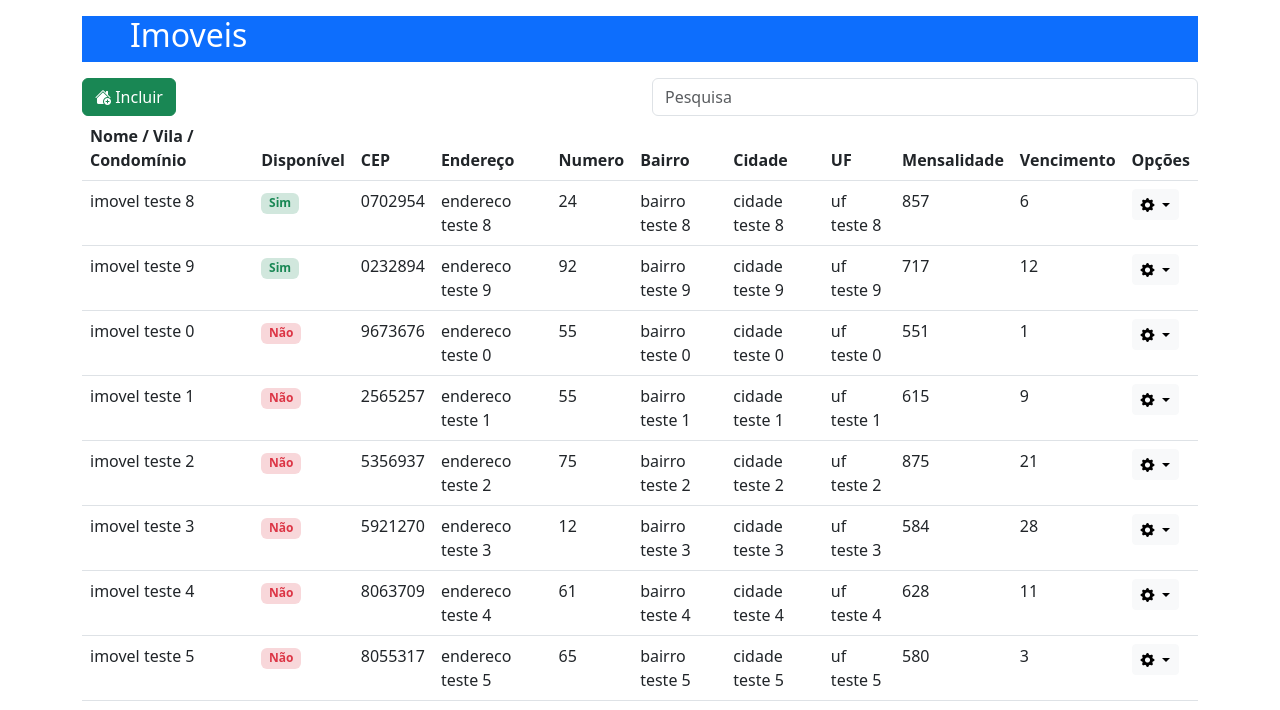
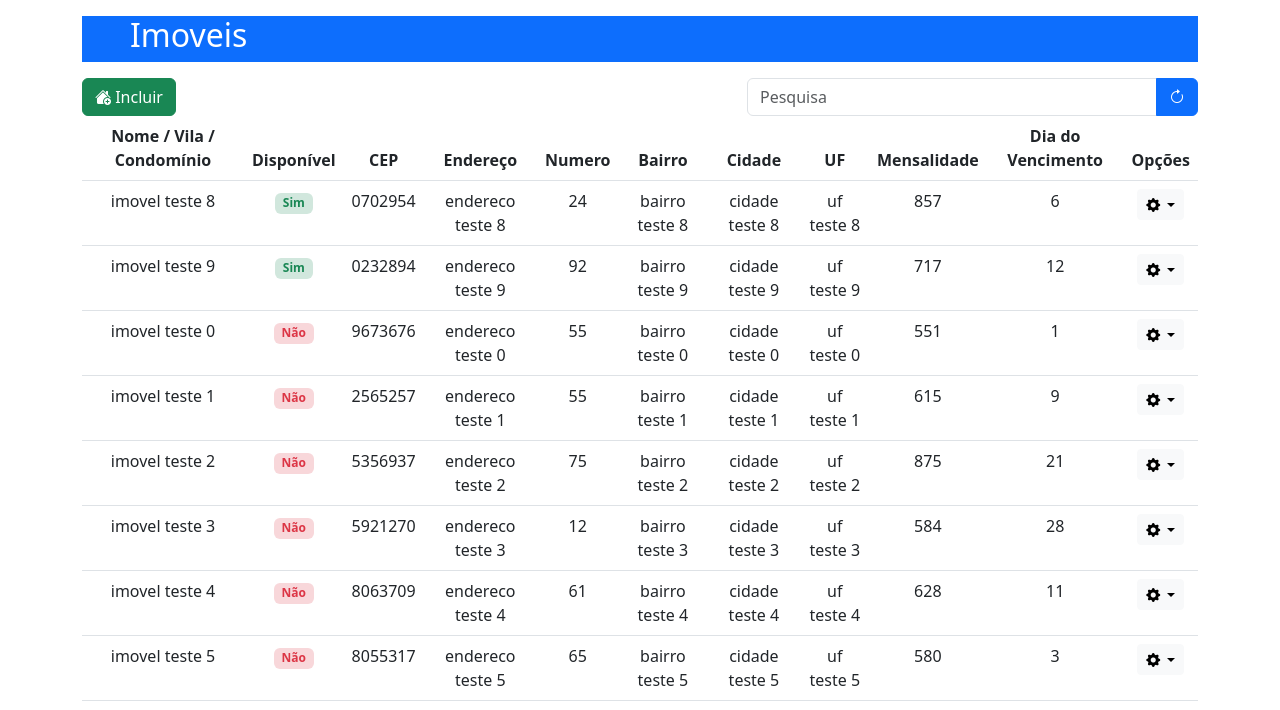
Before and after one commit to luanmalaquias/controlefinanceiro, a Django app: page /imobiliaria/listar/ in a window 1280 px wide. Shown: the part 90-800 px from the top of the page. Run offline with Django 4.2, Linux system fonts and the light colour scheme; a user stored in the database is signed in; data comes from the database, SQL or seed files in the repository; both versions use the stored data as it was after the commit; some libraries are stand-ins or nearby versions.

Commit message:
alteracoes visuais imoveis e usuarios list

```diff
--- a/core/templates/registration/list.html
+++ b/core/templates/registration/list.html
@@ -21,7 +21,7 @@
     </div>
 
 
-    <table class="table table-hover">
+    <table class="table table-hover text-center">
         <thead>
             <tr>
                 <th scope="col">Nome</th>
@@ -42,8 +42,8 @@
                     <td>{{perfil.imovel}}</td>
                     <td>{{perfil.data_entrada_imovel|date:"d/m/Y"}}</td>
                 {% else %}
-                    <td class="text-danger">Sem imovel</td>
-                    <td class="text-danger">Sem imovel</td>
+                    <td><span class="badge bg-danger-subtle text-danger">Sem imóvel</span></td>
+                    <td><span class="badge bg-danger-subtle text-danger">Sem imóvel</span></td>
                 {% endif %}
                 <td>
                     <div class="dropdown">
--- a/imobiliaria/templates/list.html
+++ b/imobiliaria/templates/list.html
@@ -8,19 +8,20 @@
     </div>
 
     <div class="row">
-        <div class="col-6">
+        <div class="col-7">
             <a href="{% url 'cadastrarimovel' %}" class="btn btn-success"><i class="bi bi-house-add-fill"></i> Incluir</a>
         </div>
-        <div class="col-6">
+        <div class="col-5">
             <form method="GET" autocomplete="off">
-                <div class="form-group">
+                <div class="input-group">
                     <input type="text" class="form-control" placeholder="Pesquisa" name="busca">
+                    <button class="btn btn-primary"><i class="bi bi-arrow-clockwise"></i></button>
                 </div>
             </form>
         </div>
     </div>
 
-    <table class="table table-hover">
+    <table class="table table-hover text-center">
         <thead>
             <tr>
                 <th scope="col">Nome / Vila / Condomínio</th>
@@ -32,7 +33,7 @@
                 <th scope="col">Cidade</th>
                 <th scope="col">UF</th>
                 <th scope="col">Mensalidade</th>
-                <th scope="col">Vencimento</th>
+                <th scope="col">Dia do Vencimento</th>
                 <th scope="col">Opções</th>
             </tr>
         </thead>
```
Also changed, not shown: db.sqlite3.
